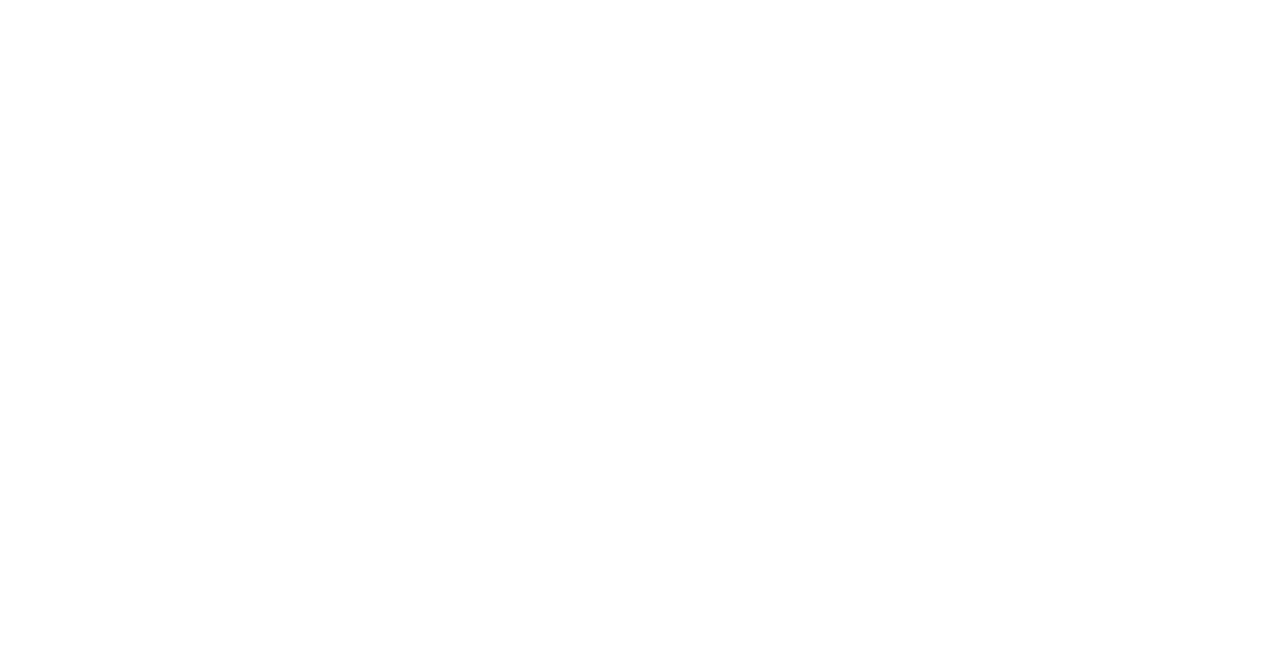
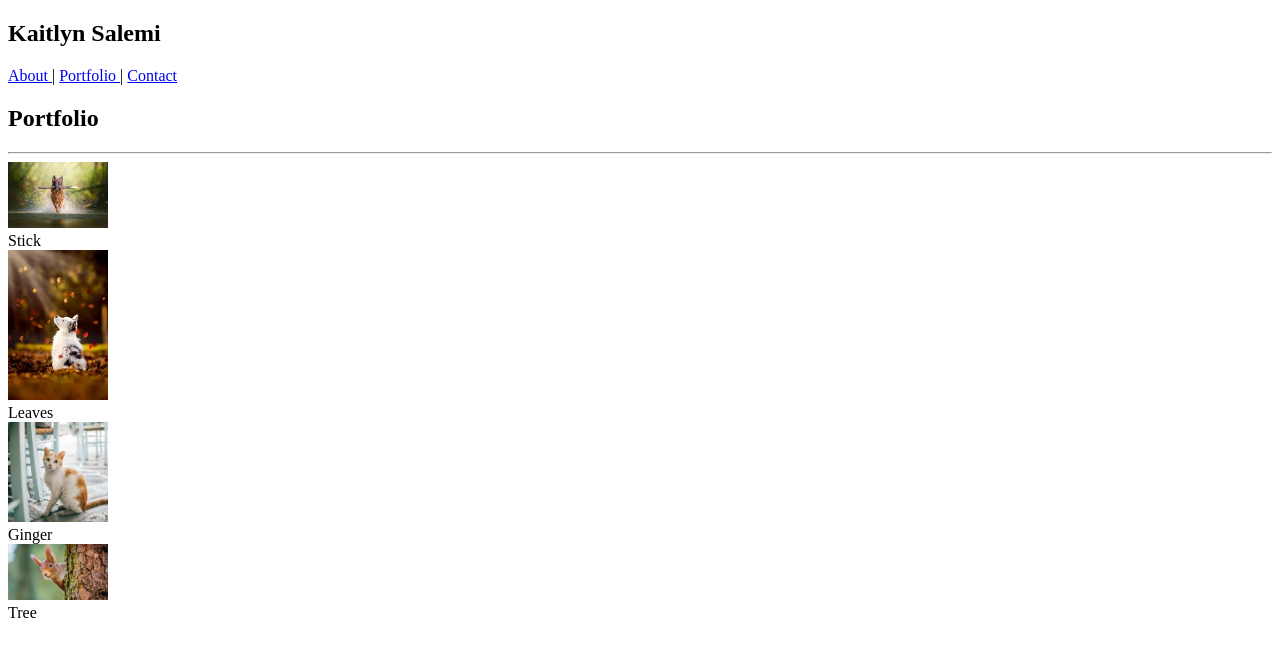
Before and after one commit to KaitlynSalemi/First-Portfolio, a plain HTML site: page portfolio.html in a window 1280 px wide. Drawn offline with Linux system fonts and the light colour scheme.

Commit message:
Added information to the portfolio.html

```diff
--- a/portfolio.html
+++ b/portfolio.html
@@ -0,0 +1,46 @@
+<!DOCTYPE html>
+<html lang="en">
+<head>
+    <meta charset="UTF-8">
+    <meta name="viewport" content="width=device-width, initial-scale=1.0">
+    <meta http-equiv="X-UA-Compatible" content="ie=edge">
+    <title>KS Portfolio</title>
+    <link rel="stylesheet" href="assets/css/style.css">
+</head>
+<body>
+    <nav>
+        <h1>Kaitlyn Salemi</h1>
+
+        <div>
+            <a href="./index.html">
+                About
+            </a> |
+            <a href="./portfolio.html">
+                Portfolio
+            </a> |
+            <a href="./contact.html">
+                Contact
+            </a>
+        </div>
+
+    </nav>
+
+    <section>
+        <h2>Portfolio</h2>
+        <hr>
+        <img src="./assets/images/download (1).jpeg" alt="dog with stick running in water" style="width: 100px; height: auto;">
+        <div>Stick</div>
+
+        <img src="./assets/images/download.jpeg" alt="" style="width: 100px; height: auto;">
+        <div>Leaves</div>
+
+        <img src="./assets/images/images (1).jpeg" alt="" style="width: 100px; height: auto;">
+        <div>Ginger</div>
+
+        <img src="./assets/images/images.jpeg" alt="" style="width: 100px; height: auto;">
+        <div>Tree</div>
+    </section>
+
+    <footer></footer>
+</body>
+</html>
```
Also changed, not shown: index.html (+15 -9 lines), README_images/screen_shot_portfoliohtml.png (added), 2 other files.
